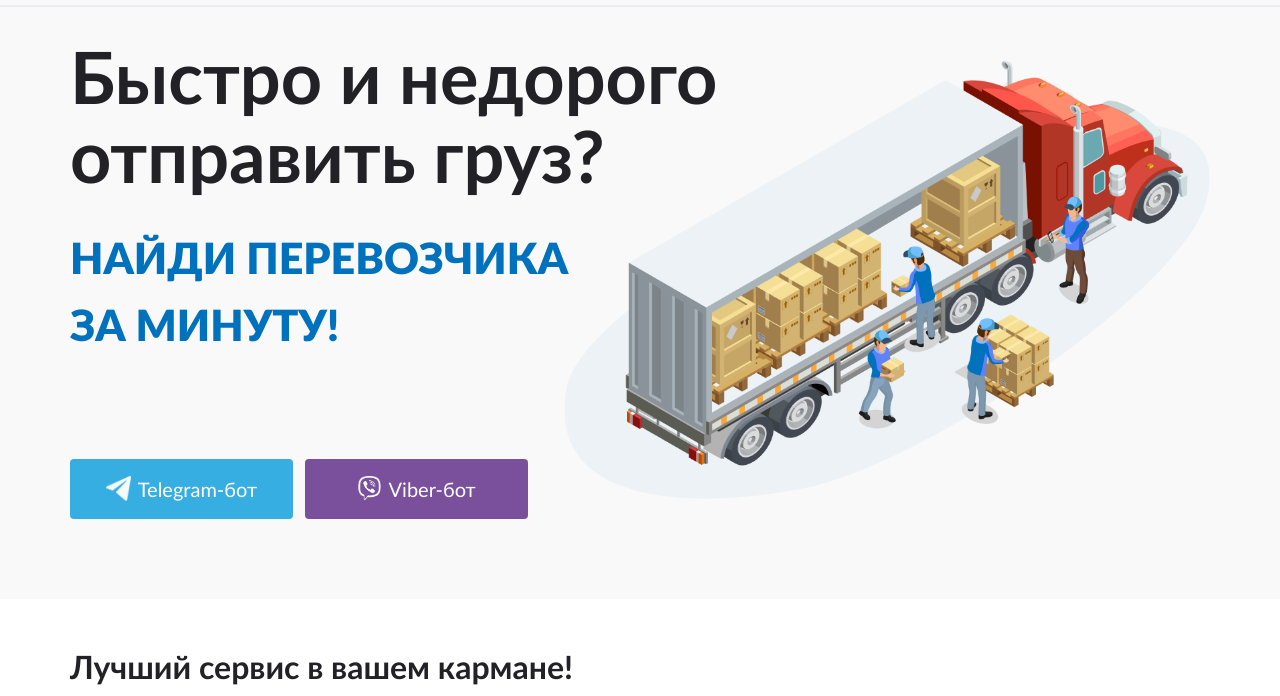
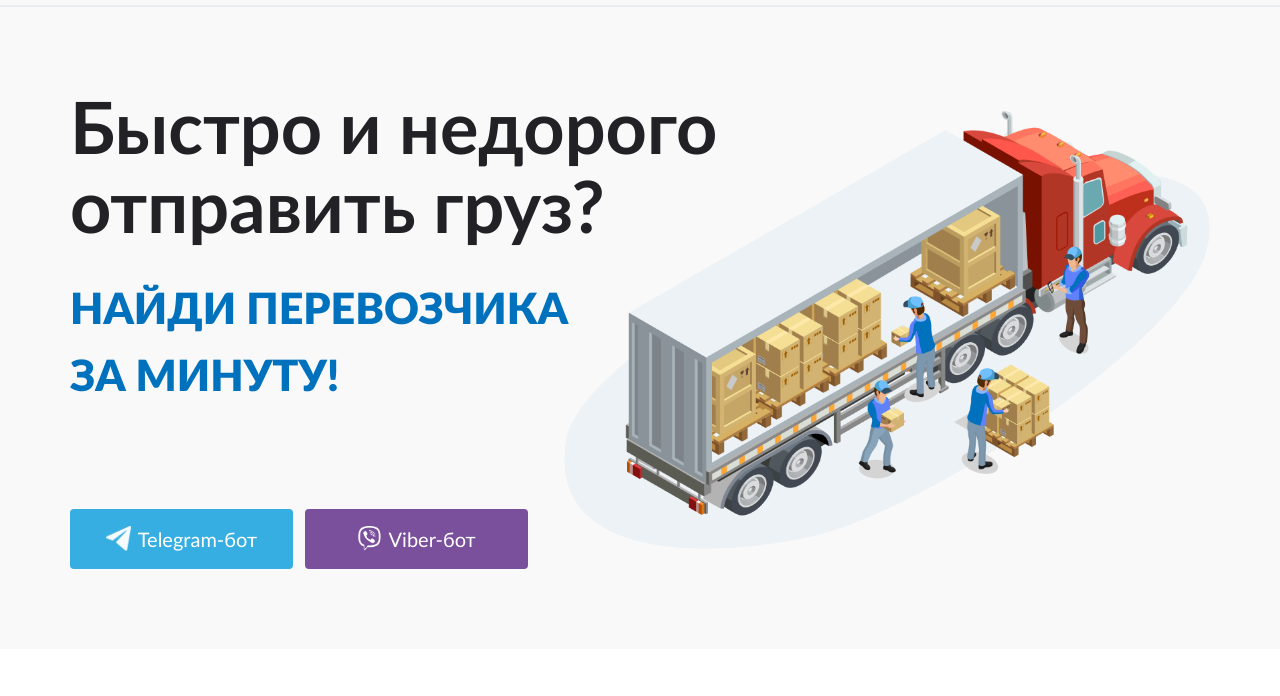
Before and after one commit to bearded-olesh/bearded-olesh.github.io, a plain HTML site: page punkt/index.html in a window 1280 px wide. Shown: the part 66-762 px from the top of the page. Drawn offline with Linux system fonts and the light colour scheme.

Commit message:
Update style.css

```diff
--- a/punkt/css/style.css
+++ b/punkt/css/style.css
@@ -162,7 +162,7 @@ header {
 }
 
 .hero {
-	padding: 30px 0 80px 0;
+	padding: 80px 0;
 	margin-bottom: 50px;
 	background-color: var(--color-bg);
 }
```
